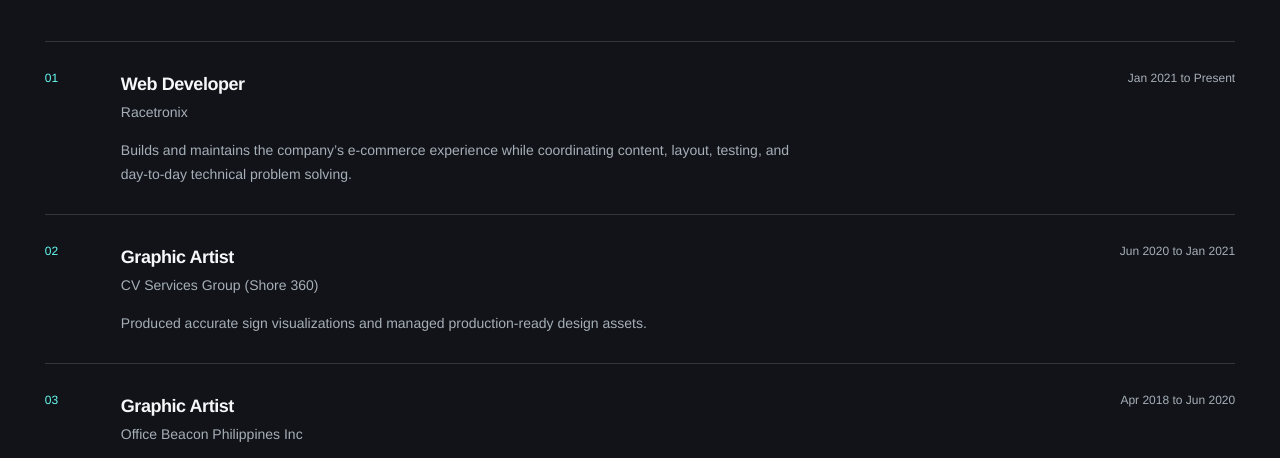
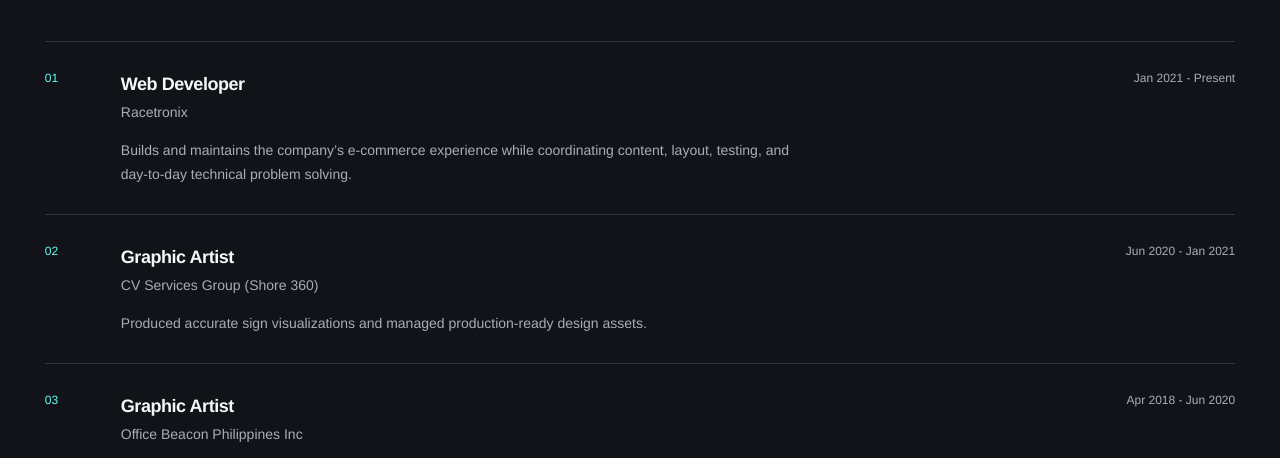
Before and after one commit to ahrelano/ace-relano-portfolio, a Next.js app: page / in a window 1280 px wide. Shown: the part 3860-4318 px from the top of the page. Built offline with nearby package versions, Linux system fonts and the light colour scheme.

Commit message:
Small issue fixed

```diff
--- a/src/data/portfolio.ts
+++ b/src/data/portfolio.ts
@@ -132,7 +132,7 @@ export const portfolio = {
       role: "Web Developer",
       organization: "Racetronix",
       location: "Remote · Ontario, Canada",
-      period: "Jan 2021 to Present",
+      period: "Jan 2021 - Present",
       summary:
         "Builds and maintains the company’s e-commerce experience while coordinating content, layout, testing, and day-to-day technical problem solving.",
       highlights: [
@@ -145,7 +145,7 @@ export const portfolio = {
       role: "Graphic Artist",
       organization: "CV Services Group (Shore 360)",
       location: "Pampanga, Philippines",
-      period: "Jun 2020 to Jan 2021",
+      period: "Jun 2020 - Jan 2021",
       summary:
         "Produced accurate sign visualizations and managed production-ready design assets.",
       highlights: [
@@ -157,7 +157,7 @@ export const portfolio = {
       role: "Graphic Artist",
       organization: "Office Beacon Philippines Inc",
       location: "Pampanga, Philippines",
-      period: "Apr 2018 to Jun 2020",
+      period: "Apr 2018 - Jun 2020",
       summary:
         "Created vector graphics and product mockups with an emphasis on visual consistency and organized delivery.",
       highlights: [
@@ -169,7 +169,7 @@ export const portfolio = {
       role: "Customer Service Representative",
       organization: "Sutherland",
       location: "Pampanga, Philippines",
-      period: "Oct 2017 to Apr 2018",
+      period: "Oct 2017 - Apr 2018",
       summary:
         "Supported Microsoft customers across phone and chat, combining troubleshooting with accurate transaction handling.",
       highlights: [
@@ -181,7 +181,7 @@ export const portfolio = {
       role: "Associate Software Engineer Trainee",
       organization: "Cloudstaff",
       location: "Pampanga, Philippines",
-      period: "Nov 2016 to Mar 2017",
+      period: "Nov 2016 - Mar 2017",
       summary:
         "Contributed code, testing, and cross-team coordination for an HR web application in an Agile workflow.",
       highlights: [
```
